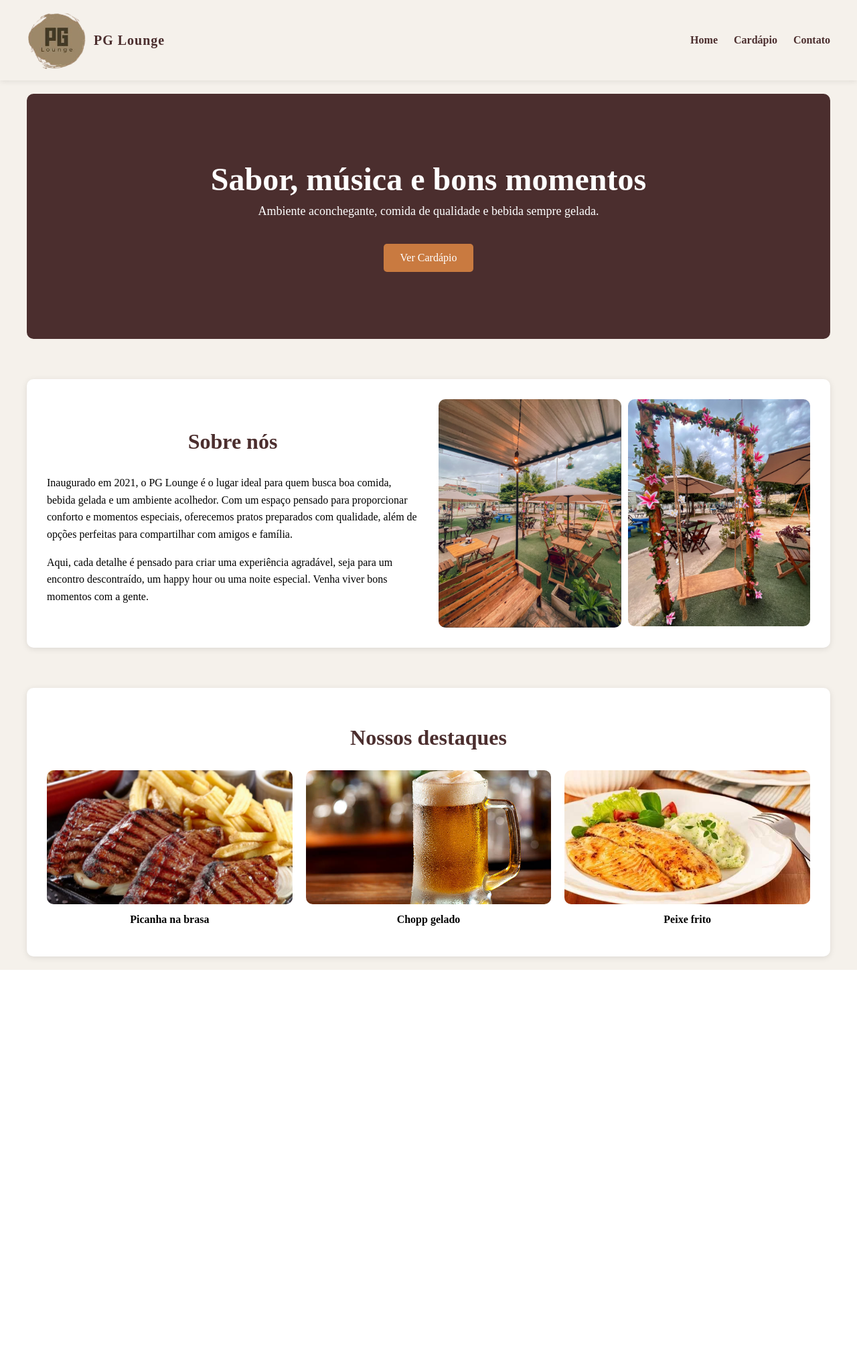
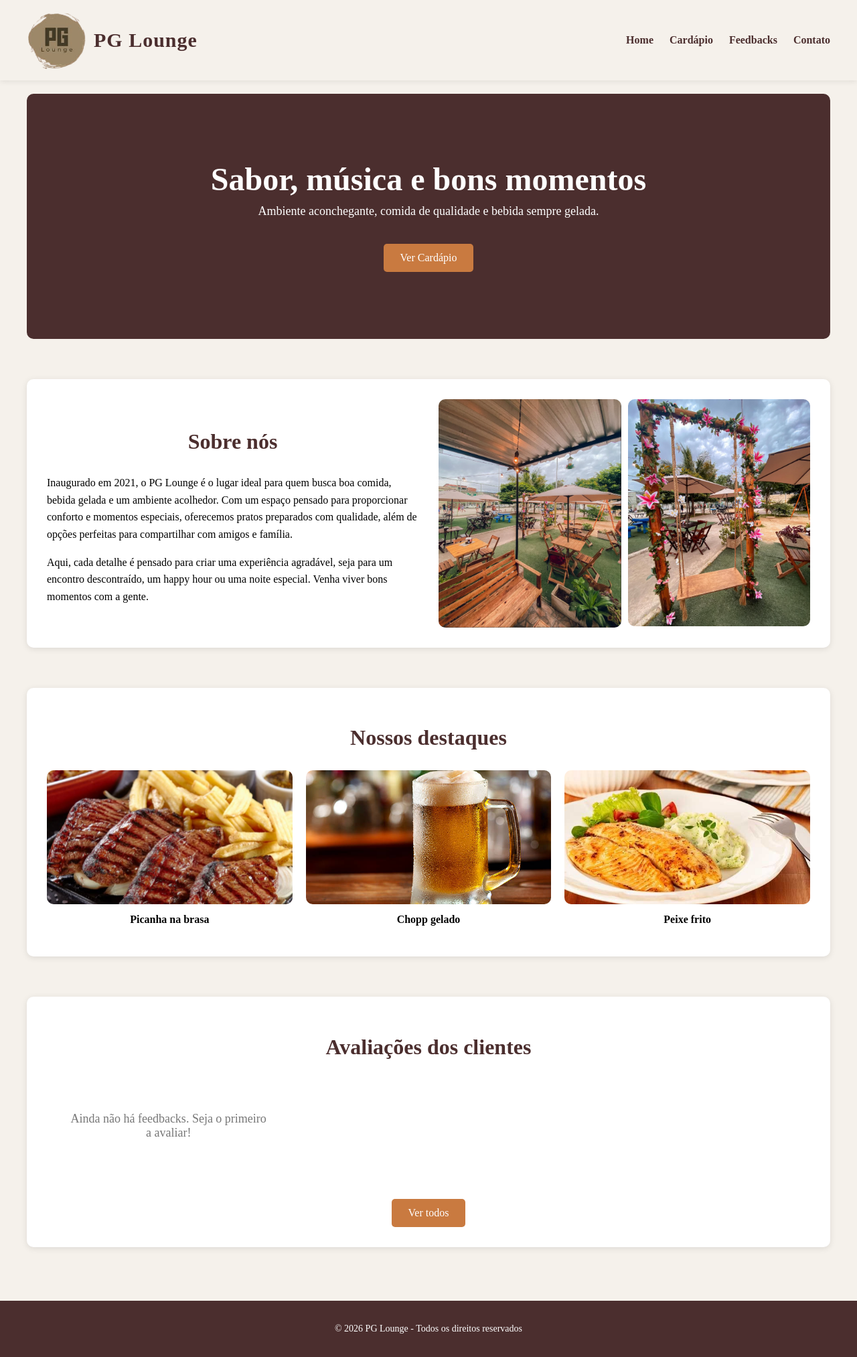
Before and after one commit to gabiihdev/pg-lounge-web-system, a Flask app: page / in a window 1280 px wide. Shown: the whole page at 67% size. Before the commit the page ends 1448 px from the top, so only its background shows below. Run offline with Flask 3, Linux system fonts and the light colour scheme; data that the repository does not hold is empty.

Commit message:
feat: implementa sistema de feedback com formulário e exibição no site

```diff
--- a/app.py
+++ b/app.py
@@ -1,4 +1,4 @@
-from flask import Flask, render_template, redirect
+from flask import Flask, render_template, request, redirect, url_for
 import sqlite3
 
 app = Flask(__name__)
@@ -13,9 +13,41 @@ def get_pratos():
     conn.close()
     return pratos
 
+def get_feedbacks_home():
+    conn = sqlite3.connect("database.db")
+    cursor = conn.cursor()
+
+    cursor.execute("""
+        SELECT nome, comentario, avaliacao
+        FROM feedbacks
+        ORDER BY id DESC
+        LIMIT 3
+    """)
+
+    feedbacks = cursor.fetchall()
+    conn.close()
+    return feedbacks
+
+
+def get_feedbacks():
+    conn = sqlite3.connect("database.db")
+    cursor = conn.cursor()
+
+    cursor.execute("""
+        SELECT nome, comentario, avaliacao
+        FROM feedbacks
+        ORDER BY id DESC
+    """)
+
+    feedbacks = cursor.fetchall()
+    conn.close()
+    return feedbacks
+
 @app.route("/")
 def home():
-    return render_template("index.html")
+    feedbacks = get_feedbacks_home()
+    return render_template("index.html", feedbacks=feedbacks)
+
 
 @app.route("/cardapio")
 def cardapio():
@@ -33,6 +65,7 @@ def cardapio():
 
     return render_template("cardapio.html", categorias=categorias)
 
+
 @app.route("/contato")
 def contato():
     return render_template("contato.html")
@@ -43,7 +76,7 @@ def feedback():
     if request.method == "POST":
         nome = request.form["nome"]
         comentario = request.form["comentario"]
-        avaliacao = request.form["avaliacao"]
+        avaliacao = int(request.form["avaliacao"])
 
         conn = sqlite3.connect("database.db")
         cursor = conn.cursor()
@@ -56,9 +89,15 @@ def feedback():
         conn.commit()
         conn.close()
 
-        return redirect("/feedback")
+        return redirect(url_for("feedbacks"))
 
     return render_template("feedback.html")
 
+
+@app.route("/feedbacks")
+def feedbacks():
+    feedbacks = get_feedbacks()
+    return render_template("feedbacks.html", feedbacks=feedbacks)
+
 if __name__ == "__main__":
     app.run(debug=True)
--- a/static/style.css
+++ b/static/style.css
@@ -1,10 +1,18 @@
+html,
+body {
+    height: 100%;
+}
+
 body {
     margin: 0;
     padding: 0;
     background-color: #f5f1eb;
+    display: flex;
+    flex-direction: column;
 }
 
 .container {
+    flex: 1;
     max-width: 1600px;
     margin: auto;
     padding: 20px 40px;
@@ -30,7 +38,7 @@ body {
 }
 
 .logo span {
-    font-size: 20px;
+    font-size: 30px;
     font-weight: bold;
     color: #4b2e2e;
     letter-spacing: 1px;
@@ -104,7 +112,8 @@ h2 {
 }
 
 .sobre,
-.destaques {
+.destaques,
+.feedbacks-home {
     margin-top: 60px;
     background-color: white;
     padding: 30px;
@@ -172,7 +181,7 @@ h2 {
 
 .prato-card:hover {
     transform: translateY(-5px);
-    box-shadow: 0 5px 20px rgba(0,0,0,0.1);
+    box-shadow: 0 5px 20px rgba(0, 0, 0, 0.1);
 }
 
 .nome {
@@ -239,7 +248,7 @@ h2 {
     color: #4b2e2e;
     background-color: #fff;
     border-radius: 10px;
-    box-shadow: 0 2px 10px rgba(0,0,0,0.1);
+    box-shadow: 0 2px 10px rgba(0, 0, 0, 0.1);
 }
 
 .contato-container {
@@ -304,3 +313,78 @@ h2 {
 .contato-form .btn:hover {
     background-color: #a85f2e;
 }
+
+.feedback-box {
+    max-width: 500px;
+    margin: 40px auto;
+    background: white;
+    padding: 30px;
+    border-radius: 10px;
+}
+
+.form-group {
+    margin-bottom: 15px;
+}
+
+.form-group input,
+.form-group textarea,
+.form-group select {
+    width: 100%;
+    padding: 10px;
+    border-radius: 5px;
+    border: 1px solid #ccc;
+}
+
+.feedbacks-grid {
+    display: grid;
+    grid-template-columns: repeat(3, 1fr);
+    gap: 25px;
+}
+
+.feedback-card {
+    background: white;
+    padding: 20px;
+    border-radius: 12px;
+    transition: transform 0.3s, box-shadow 0.3s;
+    border-left: 4px solid #c97a40;
+}
+
+.feedbacks .btn,
+.feedbacks-home .btn {
+    display: block;
+    width: fit-content;
+    margin: 40px auto 0;
+}
+
+.avaliacao {
+    display: flex;
+    gap: 3px;
+}
+
+.estrela {
+    font-size: 25px;
+}
+
+.estrela.cheia {
+    color: #c97a40;
+}
+
+.estrela.vazia {
+    color: #ccc;
+}
+
+.sem-feedback {
+    text-align: center;
+    color: #777;
+    font-size: 18px;
+    padding: 30px;
+}
+
+.footer {
+    background-color: #4b2e2e;
+    color: white;
+    text-align: center;
+    padding: 20px;
+    margin-top: 60px;
+    font-size: 14px;
+}
--- a/templates/base.html
+++ b/templates/base.html
@@ -17,6 +17,7 @@
         <div class="menu">
             <a href="/">Home</a>
             <a href="/cardapio">Cardápio</a>
+            <a href="/feedbacks">Feedbacks</a>
             <a href="/contato">Contato</a>
         </div>
     </nav>
@@ -25,7 +26,11 @@
         {% block content %}{% endblock %}
     </div>
 
-    <script>
+    <footer class="footer">
+        <p>© 2026 PG Lounge - Todos os direitos reservados</p>
+    </footer>
+
+        <script>
         lucide.createIcons();
     </script>
 
--- a/templates/index.html
+++ b/templates/index.html
@@ -64,4 +64,45 @@
     </div>
 </div>
 
+<div class="feedbacks-home">
+    <h2>Avaliações dos clientes</h2>
+
+    <div class="feedbacks-grid">
+
+        {% if feedbacks %}
+
+        {% for f in feedbacks %}
+        <div class="feedback-card">
+
+            <h4>{{ f[0] }}</h4>
+            <p>"{{ f[1] }}"</p>
+
+            <div class="avaliacao">
+                {% for i in range(f[2]) %}
+                <span class="estrela cheia">★</span>
+                {% endfor %}
+
+                {% for i in range(5 - f[2]) %}
+                <span class="estrela vazia">☆</span>
+                {% endfor %}
+            </div>
+
+        </div>
+        {% endfor %}
+
+        {% else %}
+
+        <p class="sem-feedback">
+            Ainda não há feedbacks. Seja o primeiro a avaliar!
+        </p>
+
+        {% endif %}
+
+    </div>
+
+    <a href="/feedbacks" class="btn">Ver todos</a>
+</div>
+
+</div>
+
 {% endblock %}
```
Also changed, not shown: templates/feedback.html (added, +37 -0 lines), templates/feedbacks.html (added, +45 -0 lines).
